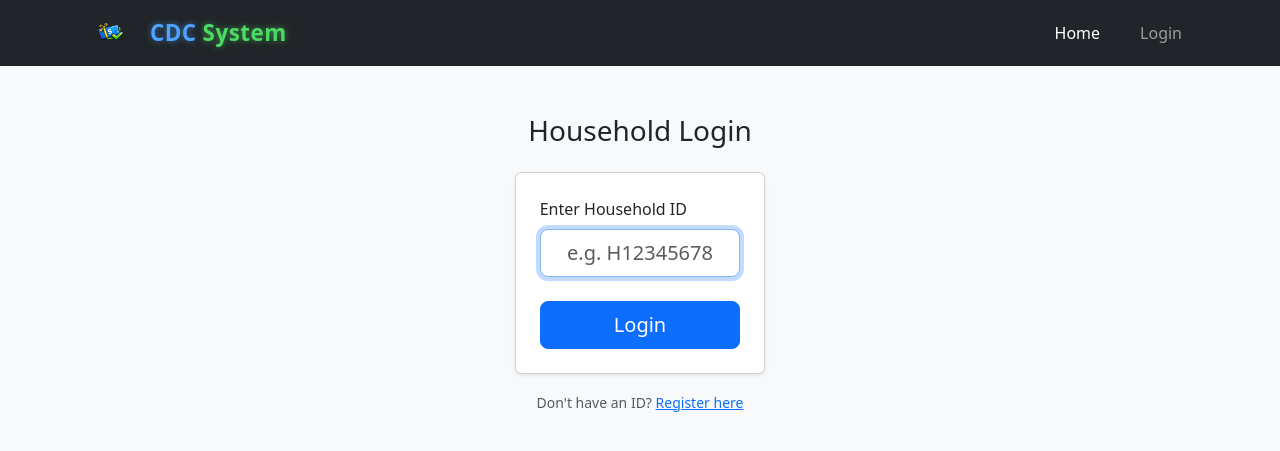
After one commit to veduvin00/AN6007Repo, a Flask app: page /ui/login in a window 1280 px wide. The commit adds this page. Shown: the top 451 px of the page. Run offline with Flask 3, Linux system fonts and the light colour scheme.

Commit message:
Add Login Function for Flask

```diff
--- a/app.py
+++ b/app.py
@@ -1,5 +1,5 @@
 "AN6007 Group 13"
-from flask import Flask, request, jsonify, render_template, redirect
+from flask import Flask, request, jsonify, render_template, redirect, flash, url_for
 from services.household_service import (
     register_household,
     get_redemption_balance,
@@ -12,11 +12,28 @@ from services.merchant_service import register_merchant
 
 app = Flask(__name__)
 
+app.secret_key = "an6007_group13_secret_key"
 load_households()
 
 @app.route("/")
 def home():
     return render_template("home.html")
+
+
+# ------------------------------
+# LOGIN UI
+# ------------------------------
+@app.route("/ui/login", methods=["GET", "POST"])
+def login_ui():
+    if request.method == "POST":
+        household_id = request.form.get("household_id", "").strip()
+
+        if household_id in households:
+            return redirect(f"/ui/balance/{household_id}")
+        else:
+            flash("Invalid Household ID. Please check and try again.", "danger")
+
+    return render_template("login.html")
 
 # ------------------------------
 # HOUSEHOLD REGISTRATION UI
@@ -43,7 +60,10 @@ def merchant_ui():
     result = None
 
     if request.method == "POST":
-        data = request.get_json()
+        data = request.form.to_dict()
+        if not data:
+            data = request.get_json(silent=True)
+
         response, status = register_merchant(data)
         result = response
 
@@ -63,12 +83,15 @@ def redeem_ui(household_id):
         response, status = redeem_voucher(household_id, data)
         result = response
 
-    household = households[household_id]
+    household = households.get(household_id)
+    if not household:
+         return "Household not found", 404
+    vouchers = household.get('vouchers', {})
 
     return render_template(
         "redeem_voucher.html",
         household_id=household_id,
-        vouchers=household.vouchers,
+        vouchers=vouchers,
         result=result
     )
 
@@ -82,11 +105,11 @@ def balance_ui(household_id):
         return "Invalid household", 404
 
     household = households[household_id]
-
+    vouchers = household.get('vouchers', {})
     return render_template(
         "balance.html",
         household_id=household_id,
-        vouchers=household.vouchers
+        vouchers=vouchers
     )
 
 
--- a/services/household_service.py
+++ b/services/household_service.py
@@ -1,69 +1,81 @@
 import csv
+import json
 import os
 import random
 import string
+from models.household import Household
 
-# 1. 全局字典 (必须定义，否则 app3.py 无法导入)
 households = {}
 
 BASE_DIR = os.path.dirname(os.path.abspath(__file__))
 STORAGE_DIR = os.path.join(BASE_DIR, "..", "storage")
-HOUSEHOLD_FILE = os.path.join(STORAGE_DIR, "households.txt")
+HOUSEHOLD_FILE_JSON = os.path.join(STORAGE_DIR, "households.json")
+HOUSEHOLD_FILE_CSV = os.path.join(STORAGE_DIR, "households.txt")
 
 def load_households():
-    """从 CSV 文件加载住户数据到内存"""
-    if not os.path.exists(HOUSEHOLD_FILE):
-        return
+    global households
+    households.clear()
 
-    with open(HOUSEHOLD_FILE, "r") as f:
-        reader = csv.reader(f)
-        for row in reader:
-            if row:
-                hid = row[0]
-                # 加载到内存中
-                households[hid] = {
-                    "household_id": hid,
-                    "members": row[1].split(";"),
-                    "postal_code": row[2]
-                }
+    if os.path.exists(HOUSEHOLD_FILE_JSON):
+        try:
+            with open(HOUSEHOLD_FILE_JSON, "r") as f:
+                data = json.load(f)
+                for hid, h_data in data.items():
+                    households[hid] = Household.from_dict(h_data)
+        except Exception as e:
+            print(f"Error loading JSON: {e}")
+
+    if os.path.exists(HOUSEHOLD_FILE_CSV):
+        try:
+            with open(HOUSEHOLD_FILE_CSV, "r") as f:
+                reader = csv.reader(f)
+                for row in reader:
+                    if row and len(row) >= 3:
+                        hid = row[0]
+                        if hid not in households:
+                            members = row[1].split(";")
+                            postal = row[2]
+                            households[hid] = Household(hid, members, postal)
+        except Exception as e:
+            print(f"Error loading CSV: {e}")
+
+def save_households():
+    os.makedirs(STORAGE_DIR, exist_ok=True)
+
+    data_to_save = {}
+    for hid, obj in households.items():
+        data_to_save[hid] = obj.to_dict()
+
+    with open(HOUSEHOLD_FILE_JSON, "w") as f:
+        json.dump(data_to_save, f, indent=2)
 
 def register_household(data):
-    """注册新住户"""
-    # 生成随机 8 位 ID
-    hid = "".join(random.choices(string.ascii_uppercase + string.digits, k=8))
+    hid = "H" + "".join(str(random.randint(0, 9)) for _ in range(11))
 
-    os.makedirs(STORAGE_DIR, exist_ok=True)
+    new_household = Household(
+        household_id=hid,
+        members=data.get("members", []),
+        postal_code=data.get("postal_code", "")
+    )
 
-    # 写入文件 (持久化)
-    with open(HOUSEHOLD_FILE, "a", newline="") as f:
-        writer = csv.writer(f)
-        members_str = ";".join(data.get("members", []))
-        writer.writerow([
-            hid,
-            members_str,
-            data.get("postal_code", "")
-        ])
 
-    # 更新内存 (确保无需重启即可登录)
-    households[hid] = {
+    households[hid] = new_household
+
+    save_households()
+
+    return {
         "household_id": hid,
-        "members": data.get("members", []),
-        "postal_code": data.get("postal_code", "")
-    }
-
-    # 返回元组 (数据, 状态码)，修复前端解包错误
-    return {"household_id": hid, "message": "Success"}, 200
+        "message": "Success",
+        "claim_link": f"/ui/claim/{hid}"
+    }, 200
 
 def get_redemption_balance(household_id):
-    """查询住户的余额 (被意外删除的函数，现已补回)"""
     if household_id not in households:
         return {"error": "Household not found"}, 404
 
-    # 模拟返回该住户的可用券 (为了演示效果，默认给予满额券包)
-    # 在真实逻辑中，这里应该读取数据库中该用户的剩余额度
+
     return {
-        "vouchers": {
-            "Jan2026": {"10": 5, "5": 8, "2": 15},
-            "May2025": {"10": 2, "5": 4, "2": 10}
-        }
+        "vouchers": households[household_id].vouchers
     }, 200
+
+load_households()
--- a/templates/base.html
+++ b/templates/base.html
@@ -4,13 +4,12 @@
     <meta charset="UTF-8">
     <title>{% block title %}CDC Voucher System{% endblock %}</title>
 
-    <!-- Bootstrap 5 -->
     <link href="https://cdn.jsdelivr.net/npm/bootstrap@5.3.2/dist/css/bootstrap.min.css"
           rel="stylesheet">
 
     <style>
         .main-container {
-            max-width: 70%;
+            max-width: 800px; /*稍微调窄一点，适应登录框*/
             margin: auto;
         }
 
@@ -95,31 +94,32 @@
             text-shadow: 0 0 6px rgba(76, 217, 100, 0.6);
         }
 
-
-
         @media (max-width: 768px) {
             .action-btn {
                 width: 100%;
             }
         }
-
     </style>
 </head>
 
 <body class="bg-light">
 
-<nav class="navbar navbar-dark bg-dark text-center d-flex justify-content-center align-items-center">
-    <div class="">
+<nav class="navbar navbar-dark bg-dark navbar-expand-lg mb-4">
+    <div class="container">
+        <a class="navbar-brand d-flex align-items-center gap-2" href="/">
             <img src="{{ url_for('static', filename='images/logo.png') }}"
-     alt="Logo"
-     height="70" style="scale: 2;">
-
-    </div>
+                 alt="Logo" height="40">
             <div class="brand-text">
                 <span class="brand-primary">CDC</span>
-  <span class="brand-secondary">Voucher System</span>
+                <span class="brand-secondary">System</span>
             </div>
+        </a>
 
+        <div class="navbar-nav ms-auto flex-row gap-3">
+            <a class="nav-link text-white" href="/">Home</a>
+            <a class="nav-link btn btn-outline-light btn-sm px-3" href="/ui/login">Login</a>
+        </div>
+    </div>
 </nav>
 
 <div class="main-container mt-5">
--- /dev/null
+++ b/templates/login.html
@@ -0,0 +1,42 @@
+{% extends "base.html" %}
+{% block title %}Login{% endblock %}
+
+{% block content %}
+<div class="row justify-content-center">
+    <div class="col-md-6 col-lg-4">
+        <h3 class="text-center mb-4">Household Login</h3>
+
+        <div class="card shadow-sm">
+            <div class="card-body p-4">
+
+                {% with messages = get_flashed_messages(with_categories=true) %}
+                  {% if messages %}
+                    {% for category, message in messages %}
+                      <div class="alert alert-{{ category }} text-center" role="alert">
+                        {{ message }}
+                      </div>
+                    {% endfor %}
+                  {% endif %}
+                {% endwith %}
+
+                <form method="POST">
+                    <div class="mb-4">
+                        <label for="household_id" class="form-label">Enter Household ID</label>
+                        <input type="text" class="form-control form-control-lg text-center"
+                               id="household_id" name="household_id"
+                               placeholder="e.g. H12345678" required autofocus>
+                    </div>
+
+                    <div class="d-grid gap-2">
+                        <button type="submit" class="btn btn-primary btn-lg">Login</button>
+                    </div>
+                </form>
+            </div>
+        </div>
+
+        <div class="text-center mt-3">
+            <small class="text-muted">Don't have an ID? <a href="/ui/household">Register here</a></small>
+        </div>
+    </div>
+</div>
+{% endblock %}
```
Also changed, not shown: models/household.py (+38 -5 lines), templates/home.html (+13 -7 lines). Lines whose indentation alone changed are shown as unchanged.
